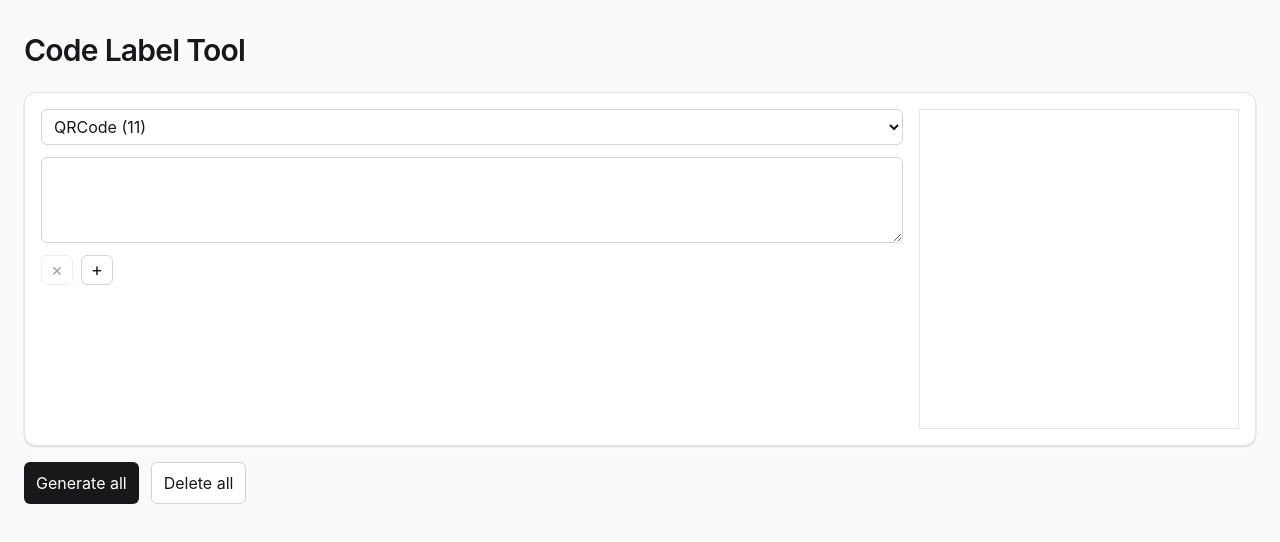
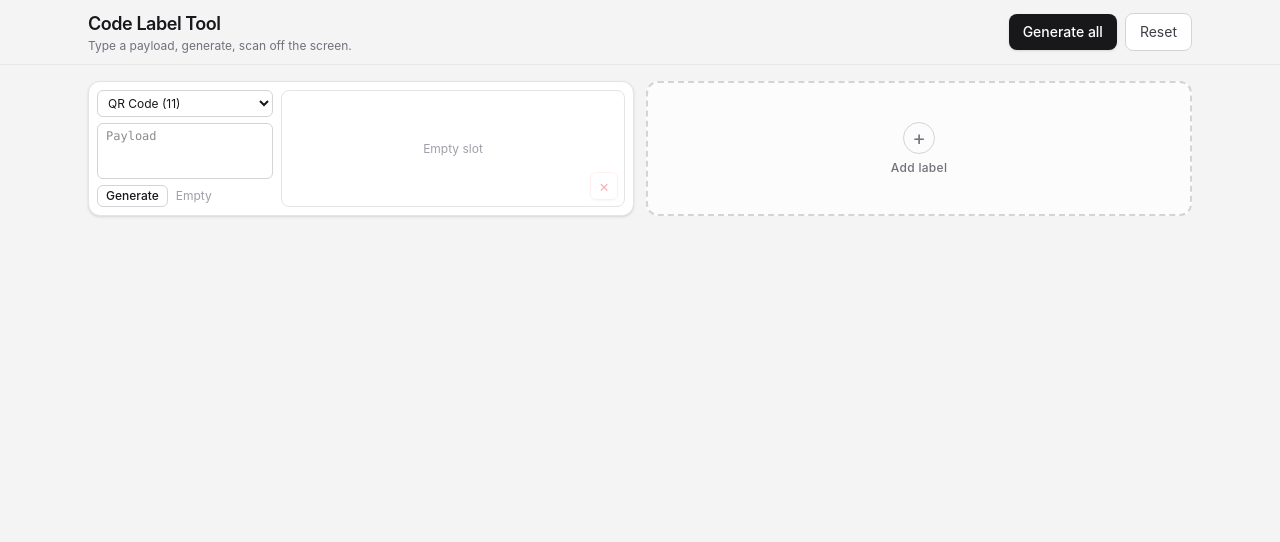
Before and after one commit to DearNoodle/scan-code, a React (Vite) app: page / in a window 1280 px wide. Shown: the top 542 px of the page. Built offline with nearby package versions, Linux system fonts and the light colour scheme.

Commit message:
feat(code-label-tool): compact two-column UI with per-row generate
Add GENERATE_ONE and stale-image state so labels can be encoded independently
and edited payloads are not scanned by accident. Tighten the card layout,
wrap to two columns, and add expand preview plus slot delete.

```diff
--- a/src/App.tsx
+++ b/src/App.tsx
@@ -1,4 +1,4 @@
-import { useState } from 'react'
+import { useEffect, useState } from 'react'
 import {
   createInitialState,
   sessionReducer,
@@ -7,15 +7,15 @@ import {
 } from './session/session'
 import { encode } from './encoder/bwip'
 
-const TYPES: { value: CodeType; label: string }[] = [
-  { value: '2', label: 'Code39 (2)' },
-  { value: '4', label: 'Code128 (4)' },
-  { value: '11', label: 'QRCode (11)' },
-  { value: '12', label: 'PDF417 (12)' },
-  { value: '13', label: 'Datamatrix (13)' },
+const TYPES: { value: CodeType; label: string; hint: string }[] = [
+  { value: '2', label: 'Code 39', hint: '2' },
+  { value: '4', label: 'Code 128', hint: '4' },
+  { value: '11', label: 'QR Code', hint: '11' },
+  { value: '12', label: 'PDF417', hint: '12' },
+  { value: '13', label: 'Data Matrix', hint: '13' },
 ]
 
-const SLOT: Record<CodeType, { w: number; h: number }> = {
+const NATIVE: Record<CodeType, { w: number; h: number }> = {
   '2': { w: 480, h: 160 },
   '4': { w: 480, h: 160 },
   '11': { w: 320, h: 320 },
@@ -25,32 +25,71 @@ const SLOT: Record<CodeType, { w: number; h: number }> = {
 
 export default function App() {
   const [state, setState] = useState<SessionState>(createInitialState)
+  const [busy, setBusy] = useState(false)
+  const [preview, setPreview] = useState<{ src: string; w: number; h: number } | null>(null)
 
   function apply(event: Parameters<typeof sessionReducer>[1]) {
     const next = sessionReducer(state, event, encode)
     if (next instanceof Promise) {
-      void next.then(setState)
+      setBusy(true)
+      void next.then((s) => {
+        setState(s)
+        setBusy(false)
+      })
     } else {
       setState(next)
     }
   }
 
+  useEffect(() => {
+    if (!preview) return
+    function onKey(e: KeyboardEvent) {
+      if (e.key === 'Escape') setPreview(null)
+    }
+    window.addEventListener('keydown', onKey)
+    return () => window.removeEventListener('keydown', onKey)
+  }, [preview])
+
   return (
-    <main className="min-h-svh bg-zinc-50 px-6 py-8 text-zinc-900">
-      <h1 className="mb-6 text-3xl font-semibold tracking-tight">Code Label Tool</h1>
-      {state.rows.map((row, index) => {
-        const slot = SLOT[row.type]
-        const lines = Math.max(3, row.data.split('\n').length)
-        const isLast = index === state.rows.length - 1
+    <div className="min-h-svh bg-zinc-100 text-zinc-900">
+      <header className="sticky top-0 z-10 border-b border-zinc-200/80 bg-zinc-100/90 backdrop-blur">
+        <div className="mx-auto flex max-w-6xl flex-wrap items-center justify-between gap-3 px-4 py-2.5 sm:px-6">
+          <div>
+            <h1 className="text-lg font-semibold tracking-tight">Code Label Tool</h1>
+            <p className="text-xs text-zinc-500">Type a payload, generate, scan off the screen.</p>
+          </div>
+          <div className="flex items-center gap-2">
+            <button
+              type="button"
+              disabled={busy}
+              className="rounded-lg bg-zinc-900 px-3.5 py-2 text-sm font-medium text-white shadow-sm hover:bg-zinc-800 disabled:opacity-50"
+              onClick={() => apply({ type: 'GENERATE_ALL' })}
+            >
+              {busy ? 'Generating…' : 'Generate all'}
+            </button>
+            <button
+              type="button"
+              className="rounded-lg border border-zinc-300 bg-white px-3.5 py-2 text-sm text-zinc-700 hover:bg-zinc-50"
+              onClick={() => apply({ type: 'DELETE_ALL' })}
+            >
+              Reset
+            </button>
+          </div>
+        </div>
+      </header>
+
+      <main className="mx-auto grid max-w-6xl grid-cols-1 gap-3 px-4 py-4 pb-16 lg:grid-cols-2 sm:px-6">
+        {state.rows.map((row) => {
+          const native = NATIVE[row.type]
           return (
             <article
               key={row.id}
-            className="mb-4 flex items-start gap-4 rounded-xl border border-zinc-200 bg-white p-4 shadow-sm"
+              className="flex min-w-0 items-stretch gap-2 rounded-xl border border-zinc-200 bg-white p-2 shadow-sm"
             >
-            <div className="flex min-w-0 flex-1 flex-col gap-3">
+              <div className="flex w-40 shrink-0 flex-col gap-1.5 sm:w-44">
                 <select
                   aria-label="type"
-                className="rounded-md border border-zinc-300 bg-white px-2 py-1.5"
+                  className="w-full rounded-md border border-zinc-300 bg-white px-1.5 py-1 text-xs"
                   value={row.type}
                   onChange={(e) =>
                     apply({ type: 'CHANGE_TYPE', id: row.id, codeType: e.target.value as CodeType })
@@ -58,74 +97,136 @@ export default function App() {
                 >
                   {TYPES.map((t) => (
                     <option key={t.value} value={t.value}>
-                    {t.label}
+                      {t.label} ({t.hint})
                     </option>
                   ))}
                 </select>
+
                 <textarea
                   aria-label="data"
-                rows={lines}
-                className="min-h-[4.5rem] w-full resize-y rounded-md border border-zinc-300 px-2 py-1.5"
+                  rows={2}
+                  placeholder="Payload"
+                  className="h-14 w-full resize-none rounded-md border border-zinc-300 px-2 py-1 font-mono text-xs outline-none focus:border-zinc-500"
                   value={row.data}
                   onChange={(e) =>
                     apply({ type: 'CHANGE_DATA', id: row.id, data: e.target.value })
                   }
                 />
-              <div className="flex gap-2">
+
+                <div className="flex items-center gap-2">
                   <button
                     type="button"
-                  className="w-8 rounded-md border border-zinc-300 text-lg disabled:opacity-40"
+                    disabled={busy}
+                    className="rounded-md border border-zinc-300 bg-white px-2 py-0.5 text-xs font-medium hover:bg-zinc-50 disabled:opacity-50"
+                    onClick={() => apply({ type: 'GENERATE_ONE', id: row.id })}
+                  >
+                    Generate
+                  </button>
+                  {row.error ? (
+                    <span className="truncate text-xs text-red-600">Invalid</span>
+                  ) : row.stale ? (
+                    <span className="truncate text-xs text-amber-700">Stale</span>
+                  ) : row.image ? (
+                    <span className="truncate text-xs text-emerald-700">Ready</span>
+                  ) : (
+                    <span className="truncate text-xs text-zinc-400">Empty</span>
+                  )}
+                </div>
+              </div>
+
+              <div className="min-w-0 flex-1">
+                <div
+                  className={`relative flex h-full min-h-[7rem] w-full items-center justify-center overflow-hidden rounded-lg border bg-white ${
+                    row.error
+                      ? 'border-red-200 bg-red-50'
+                      : row.stale
+                        ? 'border-amber-200'
+                        : 'border-zinc-200'
+                  }`}
+                >
+                  <button
+                    type="button"
+                    className="absolute bottom-1.5 right-1.5 z-10 flex h-7 w-7 items-center justify-center rounded-md border border-red-200 bg-white/90 text-red-600 shadow-sm hover:bg-red-50 disabled:opacity-30"
                     disabled={state.rows.length === 1}
+                    aria-label="delete row"
                     onClick={() => apply({ type: 'DELETE_ROW', id: row.id })}
                   >
-                  ×
+                    <span className="text-base leading-none">×</span>
                   </button>
-                {isLast ? (
+                  {row.image && !row.error ? (
                     <button
                       type="button"
-                    tabIndex={-1}
-                    className="w-8 rounded-md border border-zinc-300 text-lg"
-                    onMouseDown={(e) => e.preventDefault()}
-                    onClick={() => apply({ type: 'ADD_ROW' })}
+                      aria-label="expand preview"
+                      className="absolute top-1.5 right-1.5 z-10 flex h-7 w-7 items-center justify-center rounded-md border border-zinc-200 bg-white/90 text-zinc-600 shadow-sm hover:bg-white"
+                      onClick={() => setPreview({ src: row.image!, w: native.w, h: native.h })}
                     >
-                    +
+                      <svg xmlns="http://www.w3.org/2000/svg" viewBox="0 0 24 24" fill="none" stroke="currentColor" strokeWidth="2" strokeLinecap="round" strokeLinejoin="round" className="h-3.5 w-3.5" aria-hidden="true">
+                        <polyline points="15 3 21 3 21 9" />
+                        <polyline points="9 21 3 21 3 15" />
+                        <line x1="21" y1="3" x2="14" y2="10" />
+                        <line x1="3" y1="21" x2="10" y2="14" />
+                      </svg>
                     </button>
                   ) : null}
-              </div>
-            </div>
-            <div
-              className="flex shrink-0 items-center justify-center border border-zinc-200 bg-white"
-              style={{ width: slot.w, height: slot.h }}
-            >
                   {row.error ? (
-                <span>Invalid Code</span>
+                    <span className="px-3 text-center text-xs font-medium text-red-600">Invalid Code</span>
                   ) : row.image ? (
                     <img
                       src={row.image}
                       alt=""
-                  className="max-h-full max-w-full"
+                      className={`max-h-full max-w-full object-contain ${row.stale ? 'opacity-45' : ''}`}
                     />
-              ) : null}
+                  ) : (
+                    <span className="px-3 text-center text-xs text-zinc-400">Empty slot</span>
+                  )}
+                </div>
               </div>
             </article>
           )
         })}
-      <div className="flex gap-3">
         <button
           type="button"
-          className="rounded-md bg-zinc-900 px-3 py-2 text-white"
-          onClick={() => apply({ type: 'GENERATE_ALL' })}
+          tabIndex={-1}
+          className="group flex min-h-[7.75rem] min-w-0 flex-col items-center justify-center gap-1.5 rounded-xl border-2 border-dashed border-zinc-300 bg-white/70 p-2 text-zinc-500 transition hover:border-zinc-400 hover:bg-white hover:text-zinc-800 hover:shadow-sm"
+          onMouseDown={(e) => e.preventDefault()}
+          onClick={() => apply({ type: 'ADD_ROW' })}
         >
-          Generate all
+          <span className="flex h-8 w-8 items-center justify-center rounded-full border border-zinc-300 text-xl leading-none transition group-hover:border-zinc-400 group-hover:bg-zinc-50 group-hover:text-zinc-800">
+            +
+          </span>
+          <span className="text-xs font-medium tracking-wide">Add label</span>
         </button>
+      </main>
+
+      {preview ? (
+        <div
+          className="fixed inset-0 z-50 flex items-center justify-center bg-zinc-900/60 p-6"
+          onClick={() => setPreview(null)}
+        >
+          <div
+            className="relative flex max-h-[92svh] max-w-[92vw] items-center justify-center rounded-2xl bg-white p-8 pt-12 shadow-xl"
+            onClick={(e) => e.stopPropagation()}
+          >
             <button
               type="button"
-          className="rounded-md border border-zinc-300 bg-white px-3 py-2"
-          onClick={() => apply({ type: 'DELETE_ALL' })}
+              className="absolute top-3 right-3 rounded-md border border-zinc-200 bg-white px-2 py-1 text-xs text-zinc-600 hover:bg-zinc-50"
+              onClick={() => setPreview(null)}
             >
-          Delete all
+              Close
             </button>
+            <img
+              src={preview.src}
+              alt=""
+              className="h-auto w-auto object-contain"
+              style={{
+                width: `min(80vw, calc(80svh * ${preview.w} / ${preview.h}))`,
+                height: `min(80svh, calc(80vw * ${preview.h} / ${preview.w}))`,
+                imageRendering: 'pixelated',
+              }}
+            />
           </div>
-    </main>
+        </div>
+      ) : null}
+    </div>
   )
 }
--- a/src/session/session.ts
+++ b/src/session/session.ts
@@ -6,6 +6,7 @@ export interface Row {
   data: string
   image: string | null
   error: string | null
+  stale: boolean
 }
 
 export interface SessionState {
@@ -19,6 +20,7 @@ export type SessionEvent =
   | { type: 'CHANGE_TYPE'; id: string; codeType: CodeType }
   | { type: 'CHANGE_DATA'; id: string; data: string }
   | { type: 'GENERATE_ALL' }
+  | { type: 'GENERATE_ONE'; id: string }
 
 export type Encoder = (data: string, codeType: CodeType) => Promise<string>
 
@@ -30,6 +32,7 @@ export function createInitialState(): SessionState {
       data: '',
       image: null,
       error: null,
+      stale: false,
     }]
   }
 }
@@ -49,6 +52,7 @@ export function sessionReducer(
           data: '',
           image: null,
           error: null,
+          stale: false,
         }]
       }
     }
@@ -65,7 +69,7 @@ export function sessionReducer(
       return {
         rows: state.rows.map(r =>
           r.id === event.id
-            ? { ...r, type: event.codeType, image: null, error: null }
+            ? { ...r, type: event.codeType, image: null, error: null, stale: false }
             : r
         )
       }
@@ -74,29 +78,46 @@ export function sessionReducer(
       return {
         rows: state.rows.map(r =>
           r.id === event.id
-            ? { ...r, data: event.data, error: null }
+            ? { ...r, data: event.data, error: null, stale: r.image !== null }
             : r
         )
       }
     }
     case 'GENERATE_ALL': {
       if (!encoder) return state
-      return (async () => {
-        const newRows = await Promise.all(state.rows.map(async (row) => {
-          if (row.data === '') {
-            return { ...row, image: null, error: 'Invalid Code' }
-          }
-          try {
-            const image = await encoder(row.data, row.type)
-            return { ...row, image, error: null }
-          } catch {
-            return { ...row, image: null, error: 'Invalid Code' }
-          }
-        }))
-        return { rows: newRows }
-      })()
+      return encodeRows(state.rows, encoder)
+    }
+    case 'GENERATE_ONE': {
+      if (!encoder) return state
+      return encodeRows(state.rows, encoder, event.id)
     }
     default:
       return state
   }
 }
+
+async function encodeOne(row: Row, encoder: Encoder): Promise<Row> {
+  if (row.data === '') {
+    return { ...row, image: null, error: 'Invalid Code', stale: false }
+  }
+  try {
+    const image = await encoder(row.data, row.type)
+    return { ...row, image, error: null, stale: false }
+  } catch {
+    return { ...row, image: null, error: 'Invalid Code', stale: false }
+  }
+}
+
+async function encodeRows(
+  rows: Row[],
+  encoder: Encoder,
+  onlyId?: string,
+): Promise<SessionState> {
+  const newRows = await Promise.all(
+    rows.map((row) => {
+      if (onlyId && row.id !== onlyId) return row
+      return encodeOne(row, encoder)
+    }),
+  )
+  return { rows: newRows }
+}
```
Also changed, not shown: 1 other file (tests, documents, lock files or other folders). Lines whose indentation alone changed are shown as unchanged.
